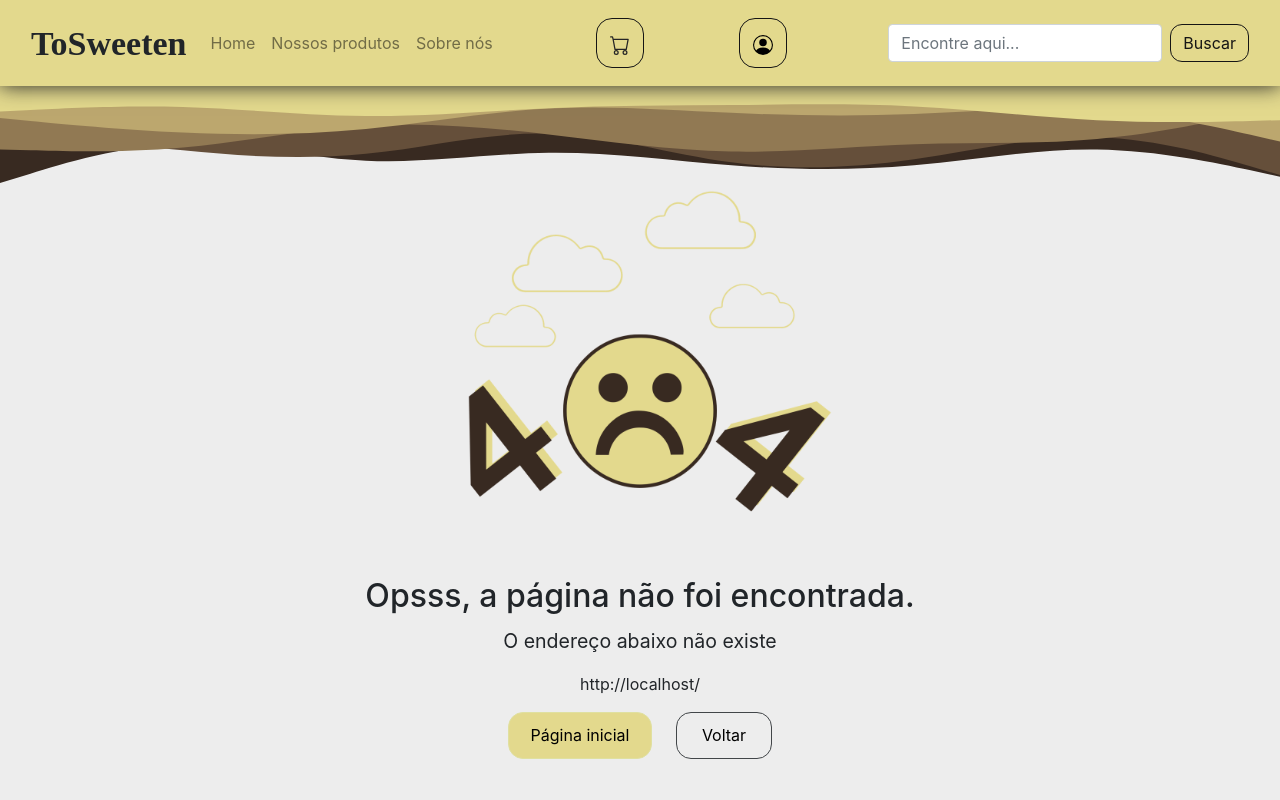
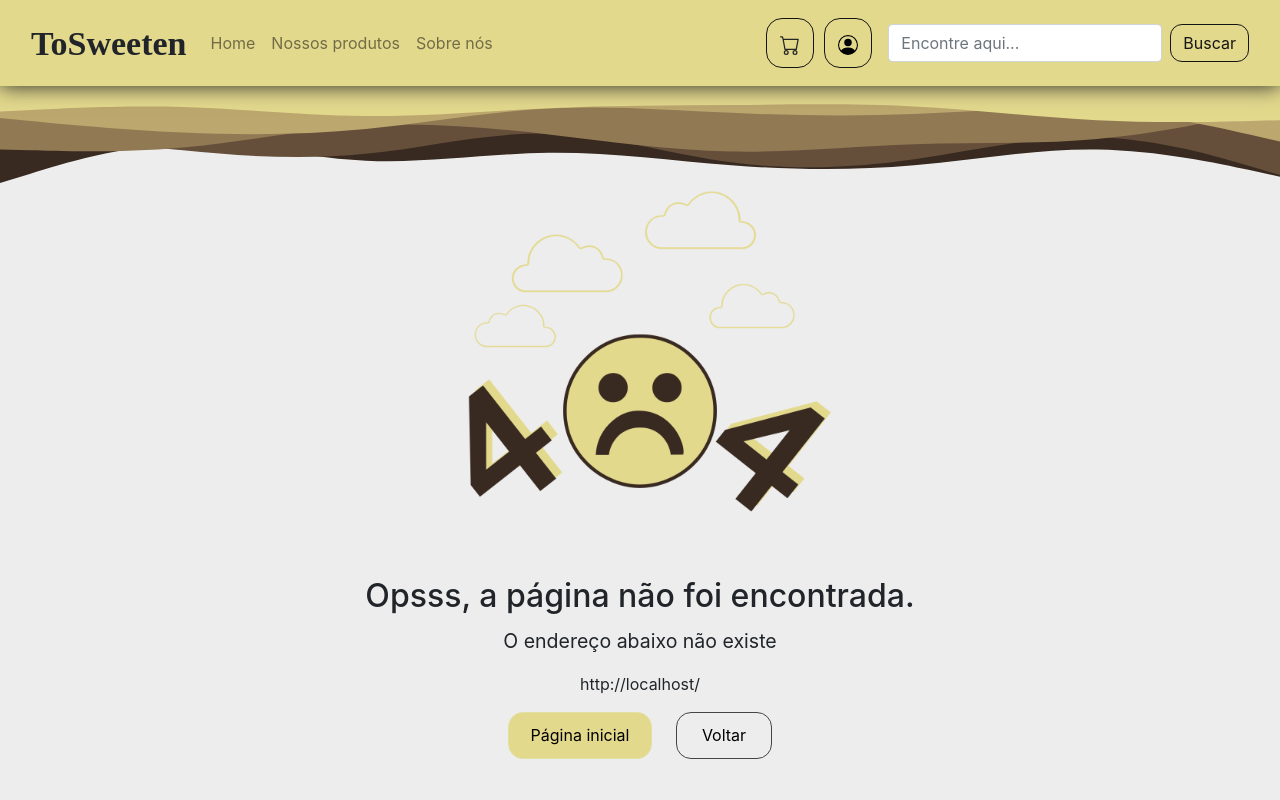
Before and after one commit to vitaolv/project-vite-react-ecommerce, a React (Vite) app: page / in a window 1280 px wide. Shown: the top 800 px of the page. Built offline with nearby package versions, Linux system fonts and the light colour scheme; a web font is replaced by a local one.

Commit message:
Update Header.jsx

```diff
--- a/src/partials/Header.jsx
+++ b/src/partials/Header.jsx
@@ -58,6 +58,7 @@ export default function Header() {
             </Nav.Link>
           </Nav>
 
+          <div className="agrupamento-direita">
             <Link
               to="/project-vite-react-ecommerce/carrinho-e-pagamento"
               id="seucarrinho"
@@ -101,6 +102,7 @@ export default function Header() {
               </svg>
             </button>
             <SearchHeader />
+          </div>
         </Navbar.Collapse>
       </Container>
     </Navbar>
```
Lines whose indentation alone changed are shown as unchanged.
